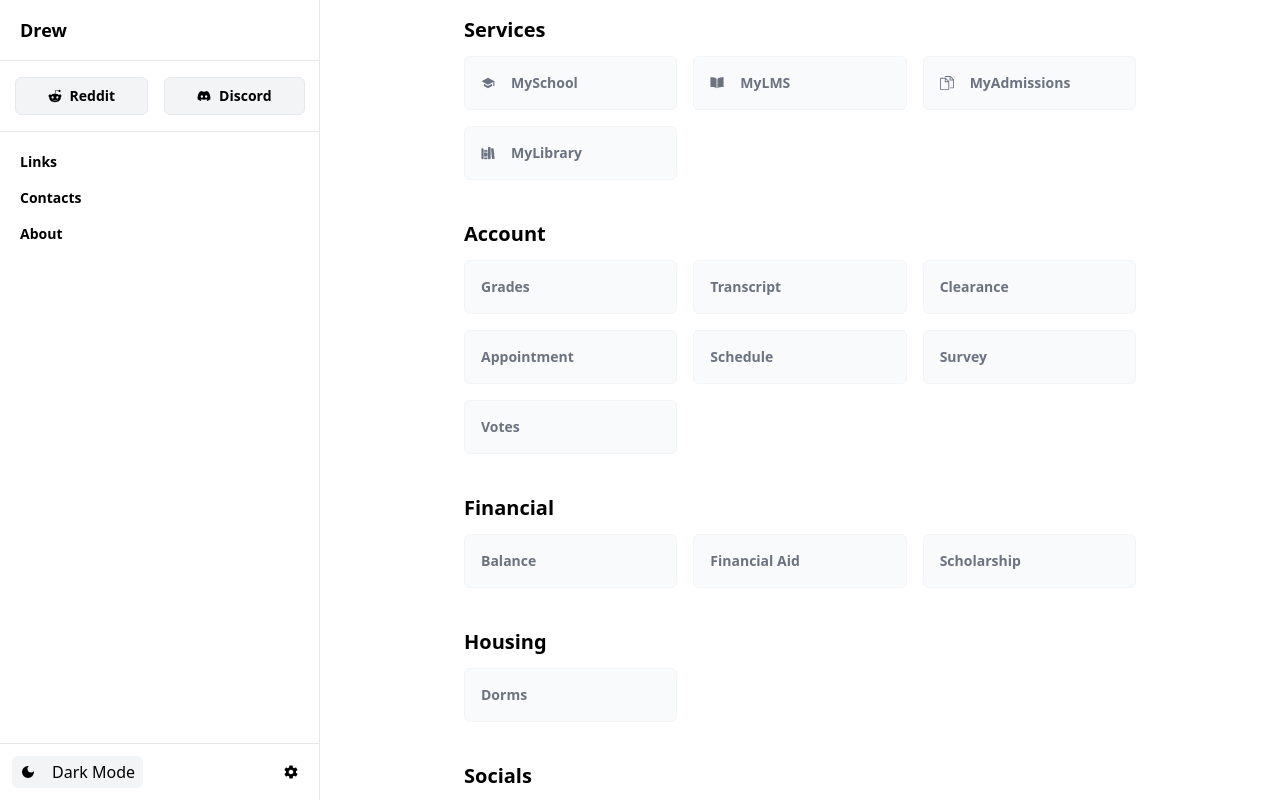
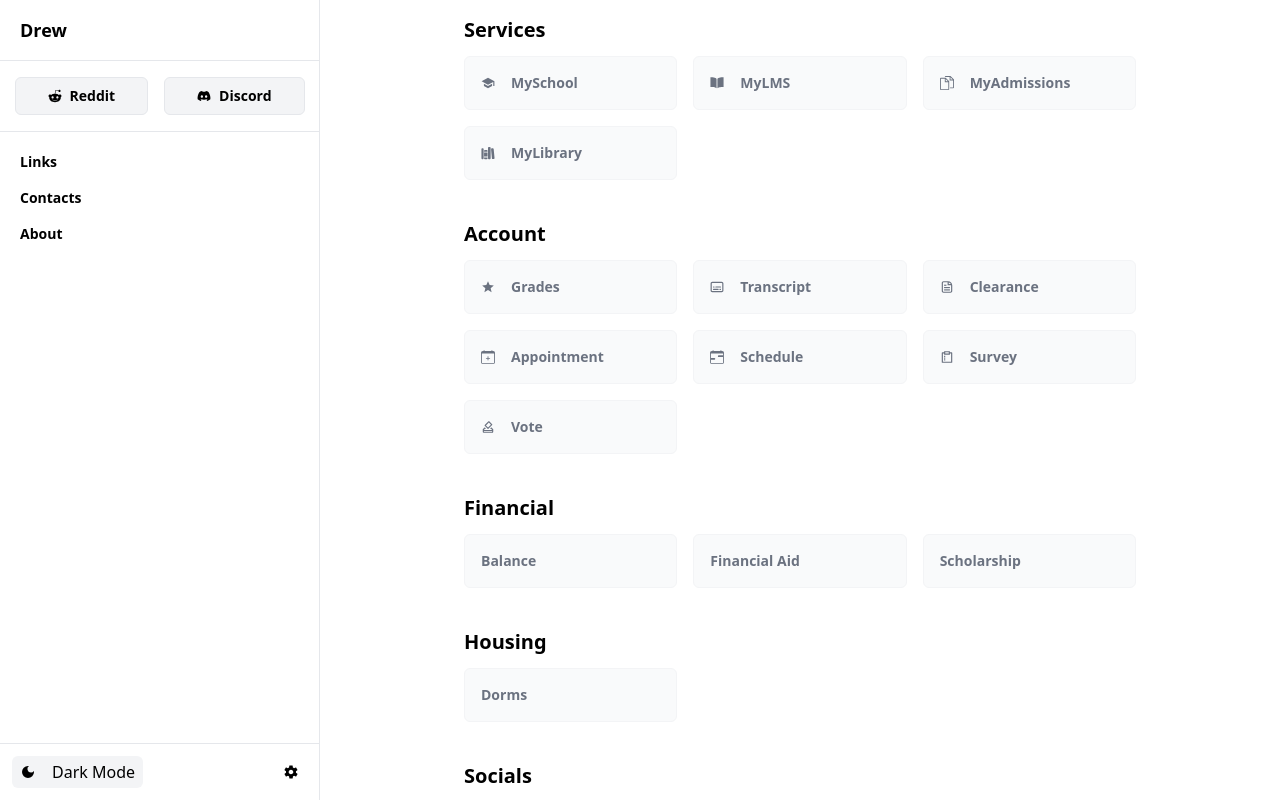
Before and after one commit to kentezrabetita/csu-drew, a Next.js app: page / in a window 1280 px wide. Shown: the top 802 px of the page. Built offline with nearby package versions, Linux system fonts and the light colour scheme.

Commit message:
add icons to account section

```diff
--- a/common/content/home.tsx
+++ b/common/content/home.tsx
@@ -2,9 +2,13 @@ import React from 'react';
 import Link from 'next/link';
 import Sidebar from '../components/sidebar';
 
-import { MdSchool, MdGrade } from 'react-icons/md';
+import { MdSchool, MdGrade, MdOutlineHowToVote } from 'react-icons/md';
 import { IoBookSharp, IoLibrary } from 'react-icons/io5';
 import { SlDocs } from 'react-icons/sl';
+import { CgTranscript } from 'react-icons/cg';
+import { CgFileDocument } from 'react-icons/cg';
+import { BsCalendarPlus, BsCalendarRange } from 'react-icons/bs';
+import { RiSurveyLine } from 'react-icons/ri';
 
 const HomeContent = () => {
   return (
@@ -71,59 +75,66 @@ const HomeContent = () => {
                 <Link
                   href={'https://myschool.carsu.edu.ph/index.php?q=evaluation'}
                   target='_blank'
-                  className='p-4 text-sm font-bold text-gray-500 border border-gray-100 rounded-md dark:bg-gray-900 dark:text-gray-400 dark:border-gray-700 bg-gray-50'
+                  className='flex flex-row items-center p-4 space-x-4 text-sm font-bold text-gray-500 border border-gray-100 rounded-md dark:bg-gray-900 dark:text-gray-400 dark:border-gray-700 bg-gray-50'
                 >
-                  Grades
+                  <MdGrade />
+                  <span>Grades</span>
                 </Link>
                 <Link
                   href={
                     'https://myschool.carsu.edu.ph/index.php?q=My_transcript'
                   }
                   target='_blank'
-                  className='p-4 text-sm font-bold text-gray-500 border border-gray-100 rounded-md dark:bg-gray-900 dark:text-gray-400 dark:border-gray-700 bg-gray-50'
+                  className='flex flex-row items-center p-4 space-x-4 text-sm font-bold text-gray-500 border border-gray-100 rounded-md dark:bg-gray-900 dark:text-gray-400 dark:border-gray-700 bg-gray-50'
                 >
-                  Transcript
+                  <CgTranscript />
+                  <span>Transcript</span>
                 </Link>
                 <Link
                   href={
                     'https://myschool.carsu.edu.ph/index.php?q=onlineclearance'
                   }
                   target='_blank'
-                  className='p-4 text-sm font-bold text-gray-500 border border-gray-100 rounded-md dark:bg-gray-900 dark:text-gray-400 dark:border-gray-700 bg-gray-50'
+                  className='flex flex-row items-center p-4 space-x-4 text-sm font-bold text-gray-500 border border-gray-100 rounded-md dark:bg-gray-900 dark:text-gray-400 dark:border-gray-700 bg-gray-50'
                 >
-                  Clearance
+                  <CgFileDocument />
+                  <span>Clearance</span>
                 </Link>
                 <Link
                   href={
                     'https://myschool.carsu.edu.ph/index.php?q=myappointment'
                   }
                   target='_blank'
-                  className='p-4 text-sm font-bold text-gray-500 border border-gray-100 rounded-md dark:bg-gray-900 dark:text-gray-400 dark:border-gray-700 bg-gray-50'
+                  className='flex flex-row items-center p-4 space-x-4 text-sm font-bold text-gray-500 border border-gray-100 rounded-md dark:bg-gray-900 dark:text-gray-400 dark:border-gray-700 bg-gray-50'
                 >
-                  Appointment
+                  <BsCalendarPlus />
+                  <span>Appointment</span>
                 </Link>
                 <Link
                   href={'https://myschool.carsu.edu.ph/index.php?q=My_schedule'}
                   target='_blank'
-                  className='p-4 text-sm font-bold text-gray-500 border border-gray-100 rounded-md dark:bg-gray-900 dark:text-gray-400 dark:border-gray-700 bg-gray-50'
+                  className='flex flex-row items-center p-4 space-x-4 text-sm font-bold text-gray-500 border border-gray-100 rounded-md dark:bg-gray-900 dark:text-gray-400 dark:border-gray-700 bg-gray-50'
                 >
-                  Schedule
+                  <BsCalendarRange />
+                  <span>Schedule</span>
                 </Link>
                 <Link
                   href={'https://myschool.carsu.edu.ph/index.php?q=mysurvey'}
                   target='_blank'
-                  className='p-4 text-sm font-bold text-gray-500 border border-gray-100 rounded-md dark:bg-gray-900 dark:text-gray-400 dark:border-gray-700 bg-gray-50'
+                  className='flex flex-row items-center p-4 space-x-4 text-sm font-bold text-gray-500 border border-gray-100 rounded-md dark:bg-gray-900 dark:text-gray-400 dark:border-gray-700 bg-gray-50'
                 >
-                  Survey
+                  <RiSurveyLine />
+                  <span>Survey</span>
                 </Link>
                 <Link
                   href={
                     'https://myschool.carsu.edu.ph/index.php?q=csg-election'
                   }
                   target='_blank'
-                  className='p-4 text-sm font-bold text-gray-500 border border-gray-100 rounded-md dark:bg-gray-900 dark:text-gray-400 dark:border-gray-700 bg-gray-50'
+                  className='flex flex-row items-center p-4 space-x-4 text-sm font-bold text-gray-500 border border-gray-100 rounded-md dark:bg-gray-900 dark:text-gray-400 dark:border-gray-700 bg-gray-50'
                 >
-                  Votes
+                  <MdOutlineHowToVote />
+                  <span>Vote</span>
                 </Link>
               </div>
             </div>
```
